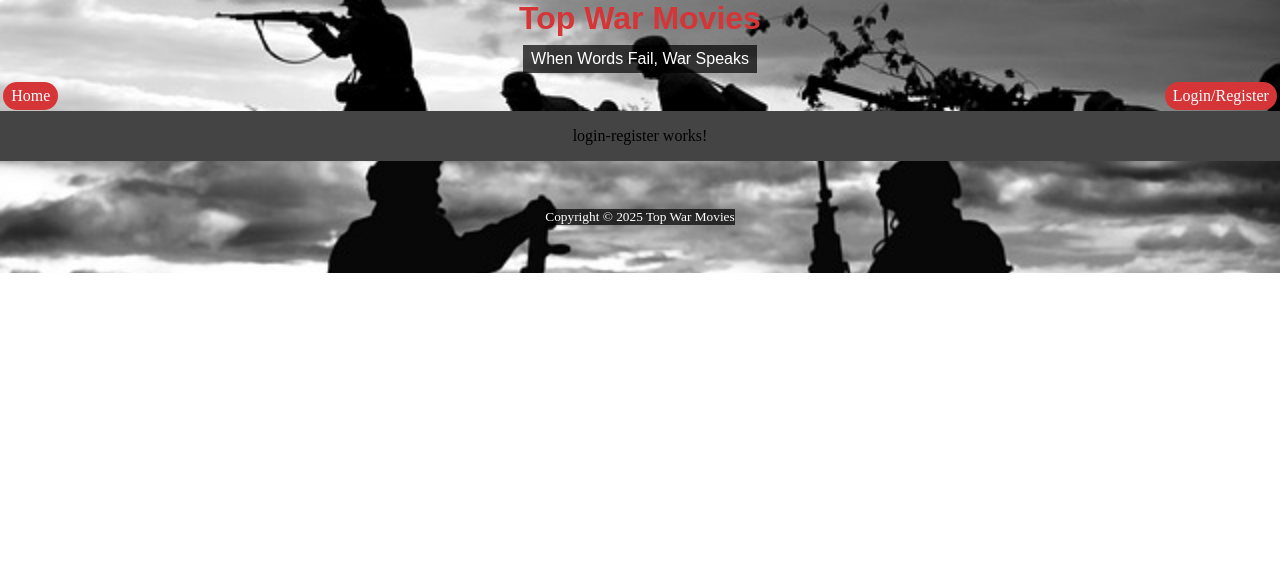
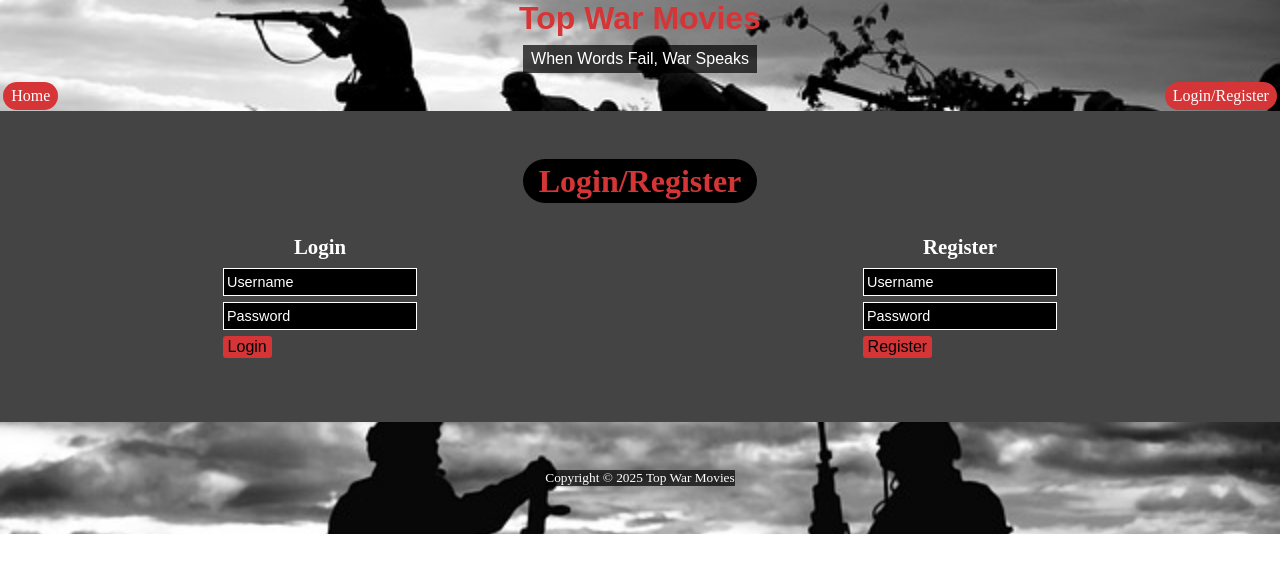
Before and after one commit to chas-academy/u08-angular-frontend-ViktorTheVariable, an Angular app in the folder top-war-movies/: page /login-register in a window 1280 px wide. Shown: the top 572 px of the page. Built offline with nearby package versions, Linux system fonts and the light colour scheme.

Commit message:
added html and scss code for login-register. Added login/register functions connected with auth service. modified auth service to connect with api and angular components.

```diff
--- a/top-war-movies/proxy.conf.json
+++ b/top-war-movies/proxy.conf.json
@@ -2,6 +2,7 @@
     "/api/v1": {
       "target": "http://localhost:3000",
       "secure": false,
-      "changeOrigin": true
+      "changeOrigin": true,
+      "logLevel": "debug"
     }
   }
--- a/top-war-movies/src/app/components/header/header.component.html
+++ b/top-war-movies/src/app/components/header/header.component.html
@@ -4,7 +4,12 @@
         <p class="header-subtitle">When Words Fail, War Speaks</p>
         <div class="header-buttons">
             <a routerLink="/" id="home" class="button small-button">Home</a>
-            <a routerLink="/login-register" id="login-register" class="button small-button">Login/Register</a>
+            <ng-container *ngIf="!isLoggedIn; else loggedInBlock">
+                <a routerLink="/login-register" id="login-register" class="button small-button">Login/Register</a>
+            </ng-container>
+            <ng-template #loggedInBlock>
+                <button (click)="logout()" id="logout" class="button small-button">Logout</button>
+            </ng-template>
         </div>
     </div>
 </header>
--- a/top-war-movies/src/app/components/header/header.component.ts
+++ b/top-war-movies/src/app/components/header/header.component.ts
@@ -1,11 +1,12 @@
 import { Component, OnInit } from '@angular/core';
 import { AuthService } from '../../services/auth.service';
 import { RouterLink } from '@angular/router';
+import { CommonModule } from '@angular/common';
 
 @Component({
   selector: 'app-header',
   standalone: true,
-  imports: [RouterLink],
+  imports: [RouterLink, CommonModule],
   templateUrl: './header.component.html',
   styleUrl: './header.component.scss'
 })
@@ -14,7 +15,10 @@ export class HeaderComponent implements OnInit {
   constructor(private auth: AuthService) {}
 
   ngOnInit() {
-    this.auth.isLoggedIn$.subscribe(status => this.isLoggedIn = status);
+    this.auth.isLoggedIn$.subscribe(status => {
+      console.log('isLoggedIn:', status);
+      this.isLoggedIn = status;
+    });
   }
 
   logout() {
--- a/top-war-movies/src/app/components/login-register/login-register.component.html
+++ b/top-war-movies/src/app/components/login-register/login-register.component.html
@@ -1 +1,67 @@
-<p>login-register works!</p>
+<h2 class="main-title">Login/Register</h2>
+<div class="login-register-container">
+    <!-- LOGIN -->
+    <section class="login-register">
+        <h3 class="login-register-title">Login</h3>
+        <form class="form" [formGroup]="loginForm" (ngSubmit)="login()">
+            <input id="login-username"
+                   class="input"
+                   type="text"
+                   formControlName="username"
+                   placeholder="Username"
+                   maxlength="20"
+                   required>
+            <div *ngIf="loginForm.get('username')?.invalid && loginForm.get('username')?.touched" class="error-message">
+                Username is required
+            </div>
+
+            <input id="login-password"
+                   class="input"
+                   type="password"
+                   formControlName="password"
+                   placeholder="Password"
+                   maxlength="20"
+                   required>
+            <div *ngIf="loginForm.get('password')?.invalid && loginForm.get('password')?.touched" class="error-message">
+                Password is required
+            </div>
+
+            <button type="submit" class="button form-button" [disabled]="loginForm.invalid">Login</button>
+
+            <div *ngIf="loginError" class="error-message">{{ loginError }}</div>
+        </form>
+    </section>
+
+    <!-- REGISTER -->
+    <section class="login-register">
+        <h3 class="login-register-title">Register</h3>
+        <form class="form" [formGroup]="registerForm" (ngSubmit)="register()">
+            <input id="register-username"
+                   class="input"
+                   type="text"
+                   formControlName="username"
+                   placeholder="Username"
+                   maxlength="20"
+                   required>
+            <div *ngIf="registerForm.get('username')?.invalid && registerForm.get('username')?.touched" class="error-message">
+                Username is required
+            </div>
+
+            <input id="register-password"
+                   class="input"
+                   type="password"
+                   formControlName="password"
+                   placeholder="Password"
+                   maxlength="20"
+                   required>
+            <div *ngIf="registerForm.get('password')?.invalid && registerForm.get('password')?.touched" class="error-message">
+                Password is required
+            </div>
+
+            <button type="submit" class="button form-button" [disabled]="registerForm.invalid">Register</button>
+
+            <div *ngIf="registerError" class="error-message">{{ registerError }}</div>
+            <div *ngIf="registerSuccess" class="success-message">{{ registerSuccess }}</div>
+        </form>
+    </section>
+</div>
--- a/top-war-movies/src/app/components/login-register/login-register.component.scss
+++ b/top-war-movies/src/app/components/login-register/login-register.component.scss
@@ -0,0 +1,46 @@
+div.login-register-container {
+    display: flex;
+    justify-content: space-around;
+    flex-wrap: wrap;
+    gap: 2rem;
+}
+
+section.login-register {
+    display: flex;
+    flex-direction: column;
+    gap: 0.6rem;
+    align-items: center;
+    margin-bottom: 3rem;
+}
+
+h3.login-register-title {
+    color: var(--pri-txt-color);
+    font-size: 1.3rem;
+}
+
+form.form {
+    display: flex;
+    flex-direction: column;
+    gap: 0.4rem;
+    align-items: start;
+}
+
+input.input {
+    background-color: var(--sec-bg-color);
+    color: var(--pri-txt-color);
+    padding: 0.3rem 0.2rem;
+    border: 1px solid var(--pri-txt-color);
+    font-size: 0.9rem;
+}
+
+::placeholder {
+    color: var(--pri-txt-color);
+}
+
+.button.form-button {
+    padding: 0.1rem 0.3rem;
+    background-color: var(--sec-txt-color);
+    color: var(--sec-bg-color);
+    border-radius: 0.2rem;
+    font-size: 1rem;
+}
--- a/top-war-movies/src/app/components/login-register/login-register.component.ts
+++ b/top-war-movies/src/app/components/login-register/login-register.component.ts
@@ -1,12 +1,63 @@
 import { Component } from '@angular/core';
+import { ReactiveFormsModule, FormBuilder, FormGroup, Validators } from '@angular/forms';
+import { AuthService } from '../../services/auth.service'; // Lägg till denna
+import { Router } from '@angular/router'; // Om du vill navigera efter login/register
+import { CommonModule } from '@angular/common'; // För *ngIf i standalone
 
 @Component({
   selector: 'app-login-register',
   standalone: true,
-  imports: [],
+  imports: [CommonModule, ReactiveFormsModule],
   templateUrl: './login-register.component.html',
   styleUrl: './login-register.component.scss'
 })
 export class LoginRegisterComponent {
+  loginForm: FormGroup;
+  registerForm: FormGroup;
+  loginError: string | null = null;
+  registerError: string | null = null;
+  registerSuccess: string | null = null;
 
+  constructor(
+    private fb: FormBuilder,
+    private auth: AuthService,
+    private router: Router
+  ) {
+    this.loginForm = this.fb.group({
+      username: ['', Validators.required],
+      password: ['', Validators.required]
+    });
+    this.registerForm = this.fb.group({
+      username: ['', Validators.required],
+      password: ['', Validators.required]
+    });
+  }
+
+  login() {
+    this.loginError = null;
+    const { username, password } = this.loginForm.value;
+    this.auth.login(username, password).subscribe({
+      next: () => {
+        this.router.navigate(['/']); // Navigera till startsidan eller annan sida
+      },
+      error: (err) => {
+        this.loginError = err.error?.message || 'Login failed';
+      }
+    });
+  }
+
+  register() {
+    this.registerError = null;
+    this.registerSuccess = null;
+    const { username, password } = this.registerForm.value;
+    this.auth.register(username, password).subscribe({
+      next: () => {
+        this.registerSuccess = 'Registration successful! You can now log in.';
+        this.registerForm.reset();
+      },
+      error: (err) => {
+        this.registerError = err.error?.message || 'Registration failed';
+      }
+    });
+  }
 }
--- a/top-war-movies/src/app/services/auth.service.ts
+++ b/top-war-movies/src/app/services/auth.service.ts
@@ -1,12 +1,28 @@
+import { HttpClient } from '@angular/common/http';
 import { Injectable } from '@angular/core';
-import { BehaviorSubject } from 'rxjs';
+import { BehaviorSubject, Observable, tap } from 'rxjs';
 
 @Injectable({ providedIn: 'root' })
 export class AuthService {
   private loggedIn = new BehaviorSubject<boolean>(!!localStorage.getItem('token'));
   isLoggedIn$ = this.loggedIn.asObservable();
 
-  login(token: string) {
+  constructor(private http: HttpClient) {}
+
+  login(username: string, password: string): Observable<any> {
+    return this.http.post<{ token: string }>('/api/v1/auth/login', { username, password }).pipe(
+      tap(response => {
+        localStorage.setItem('token', response.token);
+        this.loggedIn.next(true);
+      })
+    );
+  }
+
+  register(username: string, password: string): Observable<any> {
+    return this.http.post('/api/v1/auth/register', { username, password });
+  }
+
+  setToken(token: string) {
     localStorage.setItem('token', token);
     this.loggedIn.next(true);
   }
--- a/top-war-movies/src/styles.scss
+++ b/top-war-movies/src/styles.scss
@@ -33,6 +33,7 @@ h2.main-title {
 .button {
     text-decoration: none;
     cursor: pointer;
+    border: none;
 }
 
 .big-button {
```
